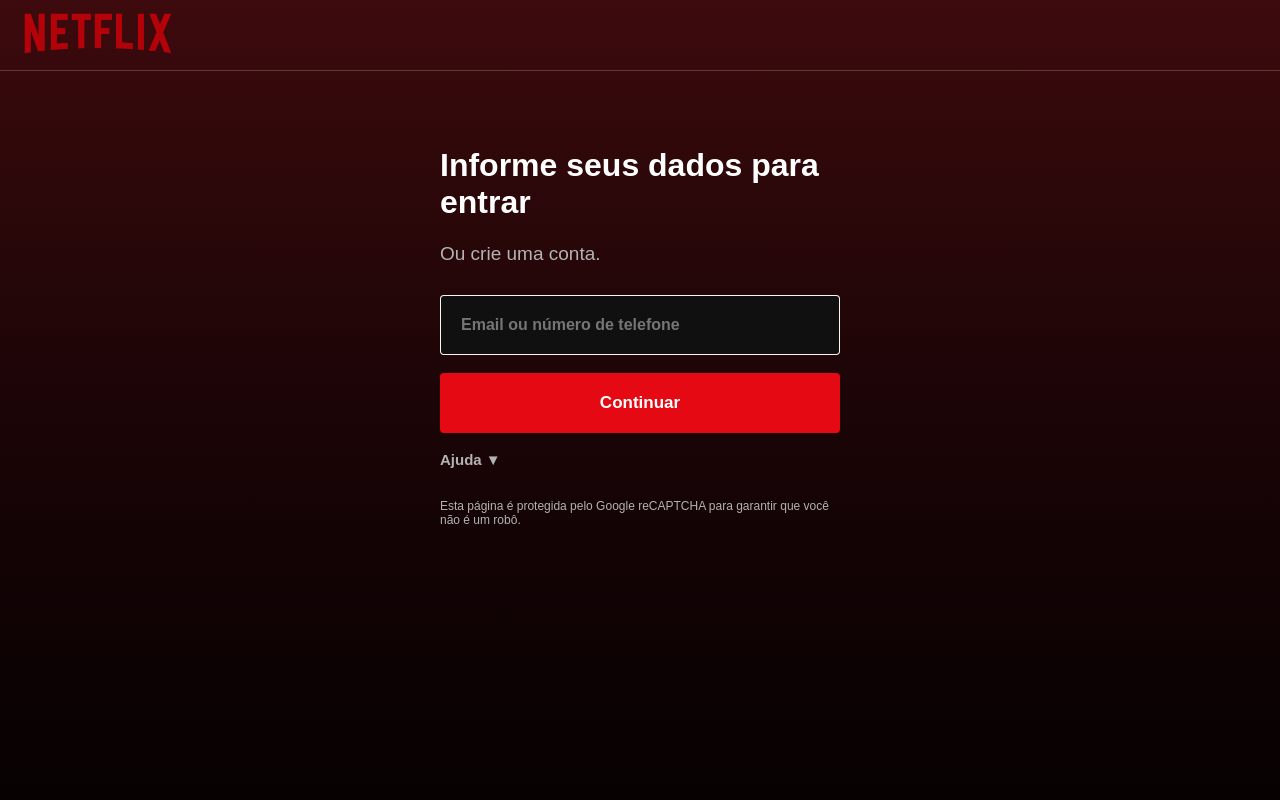
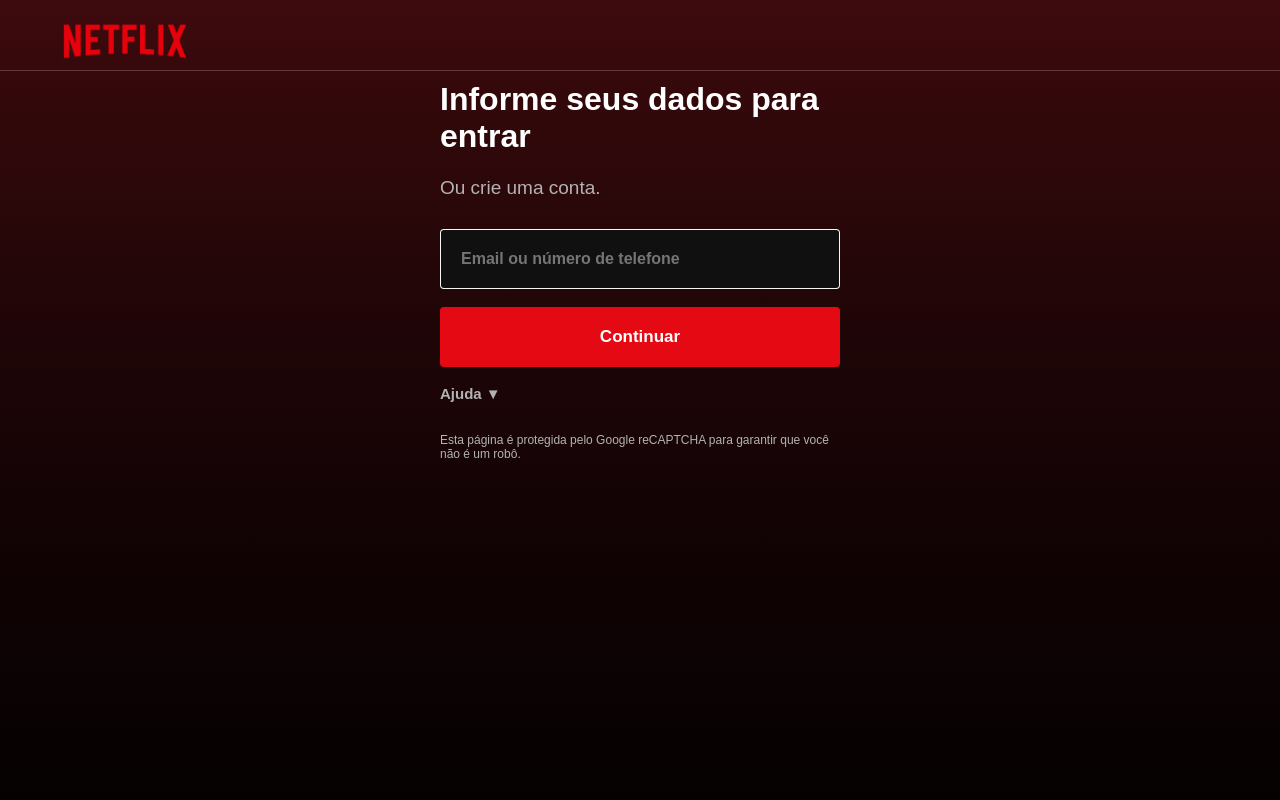
Before and after one commit to Jprtc/projeto-site-filme, a React (Vite) app: page / in a window 1280 px wide. Shown: the top 800 px of the page. Built offline with nearby package versions, Linux system fonts and the light colour scheme.

Commit message:
ajusta projeto de teste

```diff
--- a/src/App.css
+++ b/src/App.css
@@ -8,9 +8,9 @@
   color: white;
   text-shadow: 0 0 10px white;
 }
-.body, html{
+body, html {
   margin: 0;
   padding: 0;
-  height:100%;
+  height: 100%;
   background: black;
 }
--- a/src/App.jsx
+++ b/src/App.jsx
@@ -1,12 +1,12 @@
 import { useState } from "react";
 import "./App.css";
-
 import Header from "./Widgets/Header/Header";
-
+import logo from "./assets/netflixlogo.png";
 
 export default function App() {
   const [openHelp, setOpenHelp] = useState(false);
   const [language, setLanguage] = useState("pt");
+
   const texts = {
     pt: {
       title: "Informe seus dados para entrar",
@@ -16,20 +16,16 @@ export default function App() {
       phone: "Dúvidas? Ligue para 0800 591 8943 (ligação grátis)",
       help1: "Esqueceu o email ou número de celular?",
       help2: "Saiba mais sobre como entrar",
-
       placeholder: "Email ou número de telefone",
-
       faq: "Perguntas frequentes",
       cookies: "Preferências de cookies",
       center: "Central de Ajuda",
       company: "Informações corporativas",
       terms: "Termos de Uso",
       privacy: "Privacidade",
-
       recaptcha:
         "Esta página é protegida pelo Google reCAPTCHA para garantir que você não é um robô.",
     },
-
     en: {
       title: "Enter your details to sign in",
       subtitle: "Or create an account.",
@@ -38,16 +34,13 @@ export default function App() {
       phone: "Questions? Call 0800 591 8943 (free call)",
       help1: "Forgot email or phone number?",
       help2: "Learn more about signing in",
-
       placeholder: "Email or phone number",
-
       faq: "FAQ",
       cookies: "Cookie Preferences",
       center: "Help Center",
       company: "Corporate Information",
       terms: "Terms of Use",
       privacy: "Privacy",
-
       recaptcha:
         "This page is protected by Google reCAPTCHA to make sure you're not a robot.",
     },
@@ -56,6 +49,7 @@ export default function App() {
   return (
 
     <div style={styles.background}>
+      <img src={logo} alt="Netflix Logo" style={styles.logo} />
       <Header />
      <div style={styles.line}></div>
       <div style={styles.overlay}></div>
@@ -83,21 +77,15 @@ export default function App() {
           >
             {texts[language].help} ▼
           </a>
+        </div>
 
-  <div style={styles.helpList}>
-    {openHelp && (
-      <>
-        <div style={styles.item}>{texts[language].help1}</div>
-        <div style={styles.item}>{texts[language].help2}</div>
-      </>
-    )}
         <div style={styles.recaptcha}>
           {texts[language].recaptcha}
         </div>
       </div>
-  </div>
-</div>
+
       <div style={styles.footerSpace}></div>
+
       <footer style={styles.footer}>
         <p style={styles.phone}>
           {texts[language].phone}
@@ -135,6 +123,7 @@ onChange={(e) => setLanguage(e.target.value)}
     </div>
   );
 }
+
 const styles = {
   background: {
     minHeight: "100vh",
@@ -152,10 +141,11 @@ line: {
     left: 0,
     width: "100%",
     height: "1px",
-  backgroundColor: " rgba(255,255,255,0.2)",
+    backgroundColor: "rgba(255,255,255,0.2)",
     zIndex: 9999,
     lineHeight: "50px",
   },
+
   overlay: {
     position: "absolute",
     top: 0,
@@ -165,6 +155,7 @@ line: {
     zIndex: 0,
     background: "linear-gradient(to bottom, rgba(0,0,0,0.2), rgba(0,0,0,0.8))",
   },
+
   loginBox: {
     position: "relative",
     zIndex: 999,
@@ -173,6 +164,7 @@ line: {
     padding: 60,
     borderRadius: 6,
   },
+
   helpContainer: {
     position: "relative",
     display: "inline-block",
@@ -184,13 +176,12 @@ help: {
     color: "#b3b3b3",
     textDecoration: "none",
     cursor: "pointer",
-
   },
 
-dropdown: {
+  helpList: {
     position: "absolute",
-  top: "20px",
-  right: 0,
+    top: "25px",
+    left: 0,
     background: "#141414",
     border: "1px solid rgba(255,255,255,0.2)",
     borderRadius: "4px",
@@ -201,10 +192,17 @@ dropdown: {
     gap: "8px",
     zIndex: 999,
   },
+
   item: {
     fontSize: "13px",
     color: "#b3b3b3",
     cursor: "pointer",
+  },
+
+  title: {
+    fontWeight: "bold",
+    fontFamily: "Arial, sans-serif",
+    fontSize: "32px",
   },
 
   subtitle: {
@@ -212,8 +210,9 @@ item: {
     fontSize: "19px",
     fontWeight: "normal",
     marginBottom: 30,
-  color:"#B3B3B3",
+    color: "#B3B3B3",
   },
+
   input: {
     width: "100%",
     padding: "20px",
@@ -240,6 +239,7 @@ button: {
     boxSizing: "border-box",
     fontSize: "17px",
   },
+
   options: {
     display: "flex",
     justifyContent: "space-between",
@@ -248,34 +248,17 @@ button: {
     color: "#b3b3b3",
   },
 
-  signup: {
-    marginTop: 20,
-    fontSize: 14,
-    color: "#b3b3b3",
-  },
-  title:{
-   fontWeight: "bold",
-   fontFamily: "Arial, sansserif",
-   fontWeight:"bold",
-
-  },
   recaptcha: {
     fontFamily: "Arial, sans-serif",
     fontSize: "12px",
     color: "#b3b3b3",
     marginTop: "30px",
   },
-logo:{
-  position: "absolute",
-  top: 20,
-  left:50,
-  width: "150px",
-  height: "auto",
-  zIndex: 10,
-},
-footerSpace:{
+
+  footerSpace: {
     height: "300px",
   },
+
   footer: {
     backgroundColor: "#474646",
     padding: "40px",
@@ -283,7 +266,8 @@ footer: {
     boxSizing: "border-box",
     overflowWrap: "break-word",
   },
- phone:{
+
+  phone: {
     color: "#ffffff",
     marginBottom: "30px",
   },
@@ -300,13 +284,22 @@ footer: {
     display: "flex",
     flexDirection: "column",
     gap: "10px",
-    textDecoration: "underline"
+    textDecoration: "underline",
   },
 
   link: {
     color: "#ffffff",
     fontSize: "14px",
     textDecoration: "none",
+  },
+
+  logo: {
+    position: "absolute",
+    top: 20,
+    left: 50,
+    width: "150px",
+    height: "auto",
+    zIndex: 10,
   },
 
   select: {
--- a/src/Widgets/Footer/Footer.module.css
+++ /dev/null
@@ -1,3 +0,0 @@
-.footerContainer{
-    padding: 12px;
-}
--- a/src/Widgets/Header/Header.jsx
+++ b/src/Widgets/Header/Header.jsx
@@ -1,11 +1,3 @@
-import styles from "./Header.module.css";
-import logo from "../../assets/netflixlogo.png";
-function Header() {
-  return (
-    <header className={styles.headerContainer}>
-      <img src={logo} alt="logo" className={styles.logo} />
-    </header>
-  );
+export default function Header() {
+  return null;
 }
-
-export default Header;
```
Also changed, not shown: src/Widgets/Footer/Footer.jsx (deleted, +0 -13 lines). Lines whose indentation alone changed are shown as unchanged.
